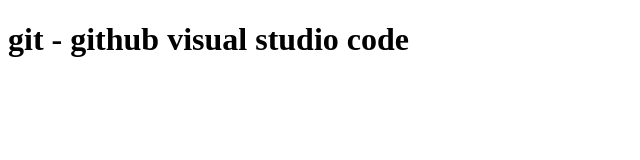
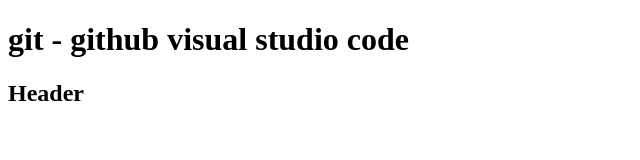
Before and after one commit to nicopereiran7/git-vsc, a plain HTML site: page index.html in a window 1280 px wide. Shown: the whole page, without its empty margins (0-640 px from the left). Drawn offline with Linux system fonts and the light colour scheme.

Commit message:
version 2

```diff
--- a/index.html
+++ b/index.html
@@ -8,5 +8,10 @@
 </head>
 <body>
   <h1>git - github visual studio code</h1>
+  <div class="header">
+    <header>
+      <h2>Header</h2>
+    </header>
+  </div>
 </body>
 </html>
```
